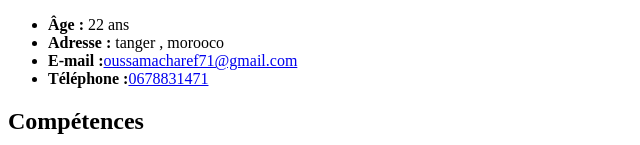
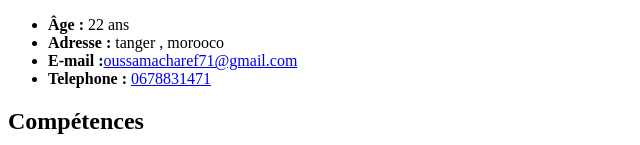
Before and after one commit to OUSSAMA-71/Mini-site-HTML-Pr-sentation-personnelle, a plain HTML site: page Prototype__Page_profil_Solicode/index.html in a window 1280 px wide. Shown: the part 655-800 px from the top of the page, 0-640 px from the left. Drawn offline with Linux system fonts and the light colour scheme.

Commit message:
add modification

```diff
--- a/Prototype__Page_profil_Solicode/index.html
+++ b/Prototype__Page_profil_Solicode/index.html
@@ -26,7 +26,7 @@
                 <li><strong>Âge :</strong> 22 ans</li>
                 <li><strong>Adresse :</strong> tanger , morooco </li>
                 <li><strong>E-mail :</strong><a href="mailto:oussamacharef71@gmail.com">oussamacharef71@gmail.com</a></li>
-                <li><strong>Téléphone :</strong><a href="mailto:0678831471">0678831471</a></li>
+                <li><strong>Telephone : </strong><a href="tel:+0678831471">0678831471</a></li>
             </ul>
         </section>
 
```
